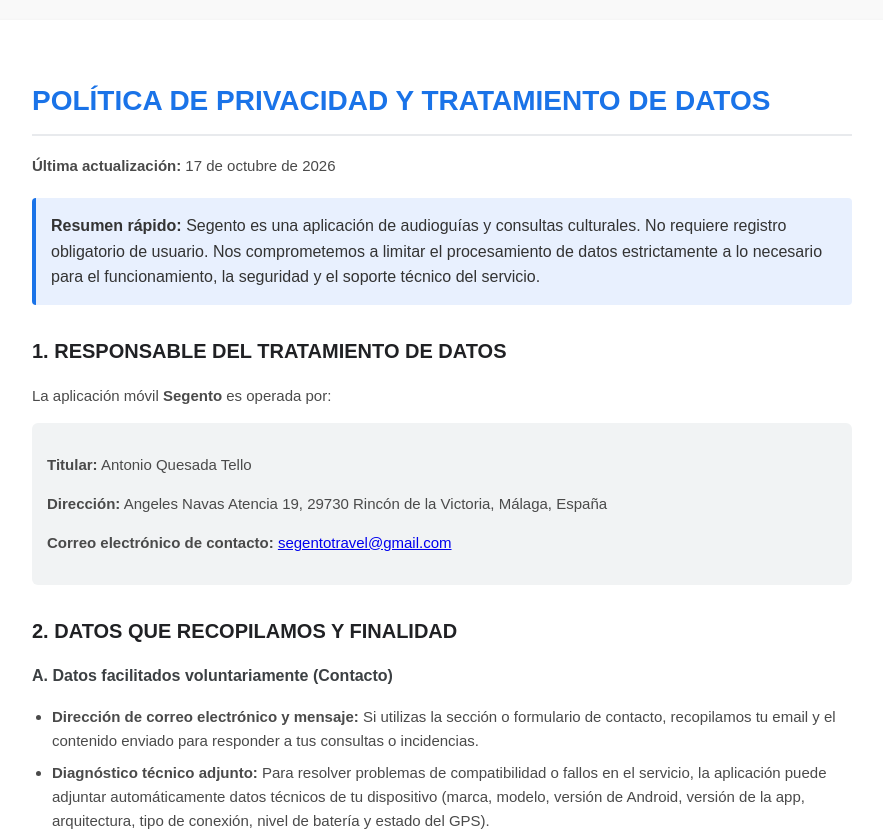
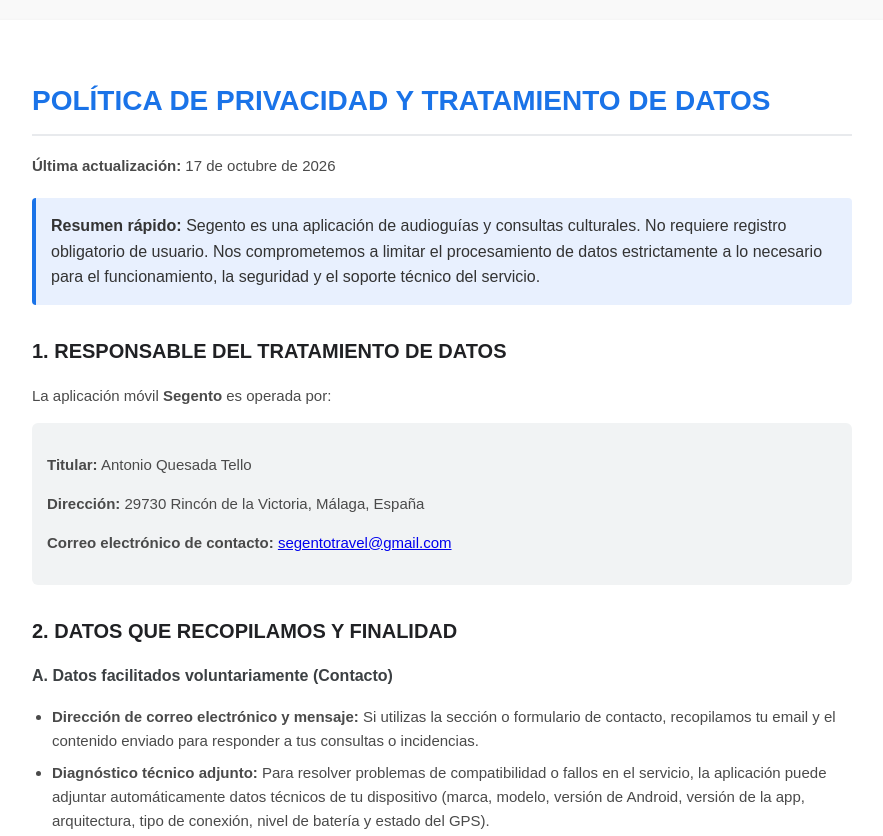
Before and after one commit to aquesadat/segento-privacy-policy, a plain HTML site: page index.html in a window 1280 px wide. Shown: the top 836 px of the page, without its empty margins (198-1081 px from the left). Drawn offline with Linux system fonts and the light colour scheme.

Commit message:
Update index.html

```diff
--- a/index.html
+++ b/index.html
@@ -80,7 +80,7 @@
     <p>La aplicación móvil <strong>Segento</strong> es operada por:</p>
     <div class="contact-info">
         <p><strong>Titular:</strong> Antonio Quesada Tello</p>
-        <p><strong>Dirección:</strong> Angeles Navas Atencia 19, 29730 Rincón de la Victoria, Málaga, España</p>
+        <p><strong>Dirección:</strong> 29730 Rincón de la Victoria, Málaga, España</p>
         <p><strong>Correo electrónico de contacto:</strong> <a href="mailto:segentotravel@gmail.com">segentotravel@gmail.com</a></p>
     </div>
 
```
